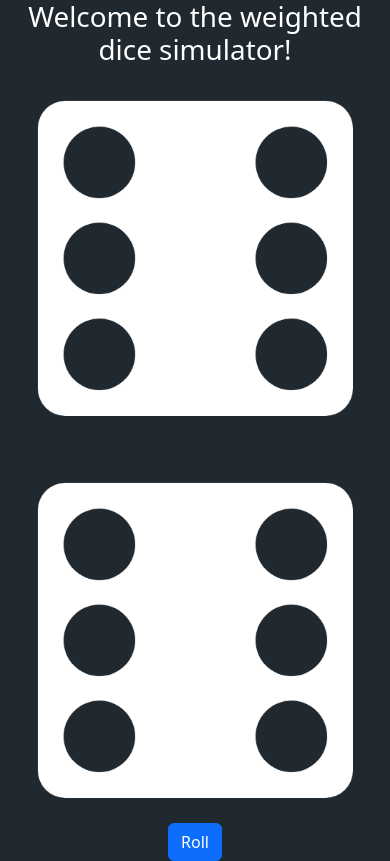
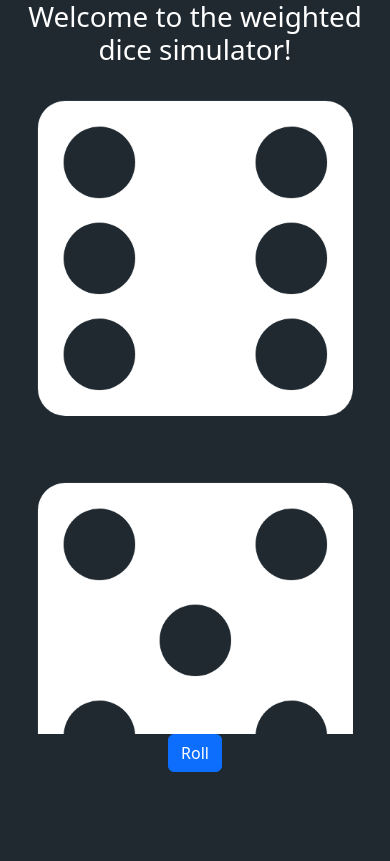
Before and after one commit to AhrianV/balanced_dice, a Flask app: page / in a window 390 px wide. After the commit the page ends 772 px from the top, so only its background shows below. Run offline with Flask 3, Linux system fonts and the light colour scheme; some libraries are stand-ins or nearby versions.

Commit message:
height responsiveness

```diff
--- a/templates/index.html
+++ b/templates/index.html
@@ -15,7 +15,7 @@
 <body>
     <h1 class="text-center">Welcome to the weighted dice simulator!</h1>
     <div class="container">
-        <div id="diceContainer" class="row row-cols-1 row-cols-lg-2 g-3 d-flex justify-content-center">
+        <div id="diceContainer" class="row row-cols-1 row-cols-lg-2 g-3 d-flex justify-content-center" style="max-height: 80vh; overflow: hidden;">
             <img class="img-fluid" src="{{ url_for('static', filename='media/dice' ~ d1 ~ '.png') }}" alt="Dice">
             <img class="img-fluid" src="{{ url_for('static', filename='media/dice' ~ d2 ~ '.png') }}" alt="Dice">
         </div>
```
